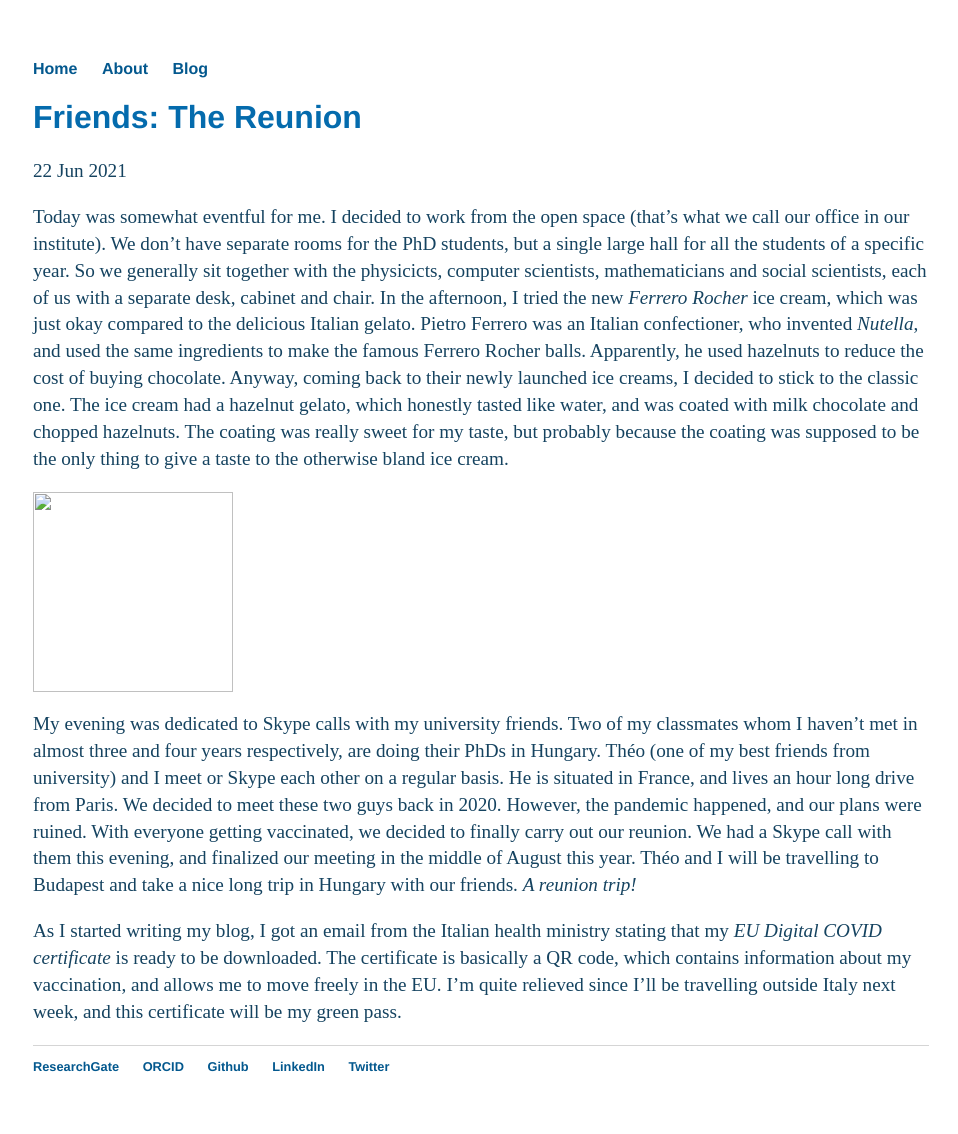
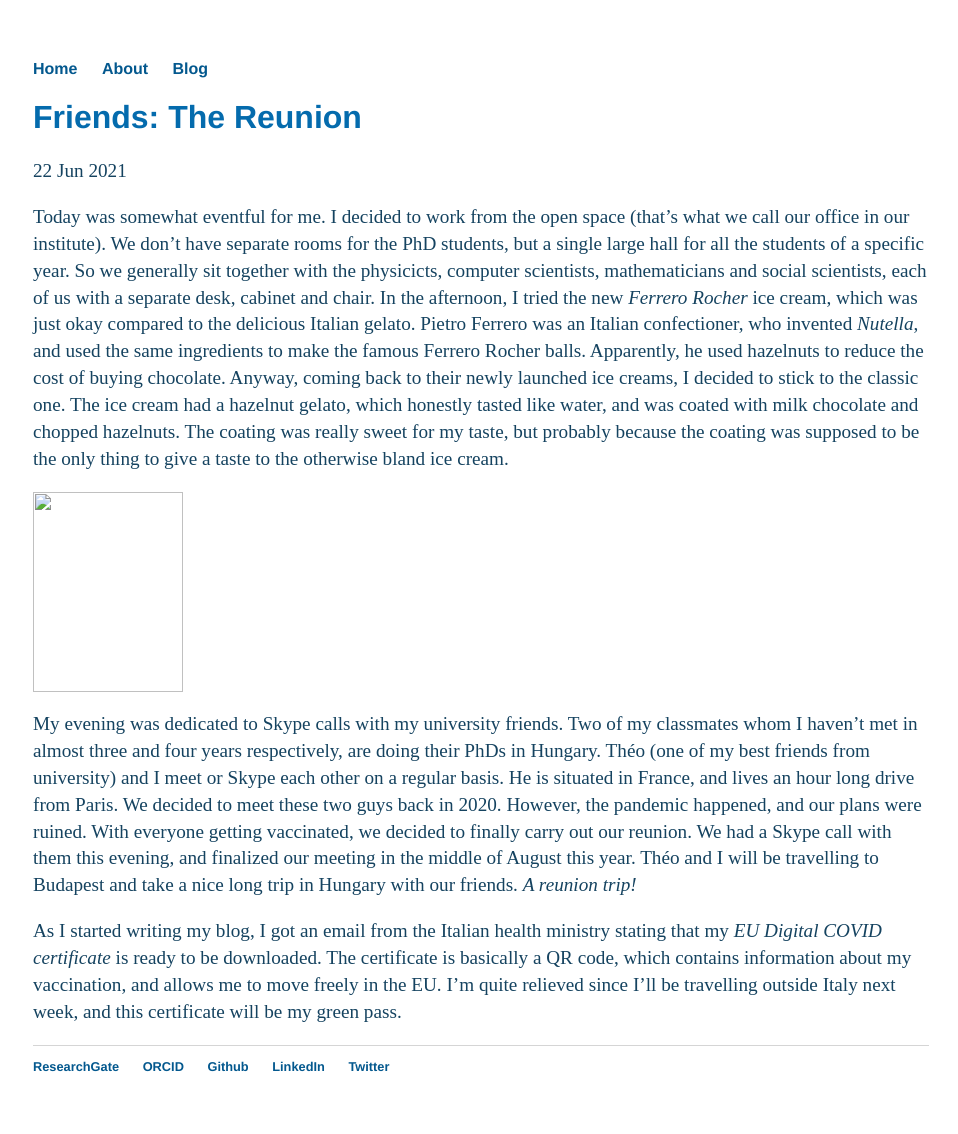
Before and after one commit to debashmitap/debashmitap.github.io, a Jekyll site: the page built from _posts/2021-06-22-reunion.md, in a window 1280 px wide. Shown: the whole page, without its empty margins (159-1117 px from the left). Built offline with Jekyll 4.4.1, drawn with Linux system fonts in a browser that asks for light colours.

Commit message:
Update 2021-06-22-reunion.md

```diff
--- a/_posts/2021-06-22-reunion.md
+++ b/_posts/2021-06-22-reunion.md
@@ -7,7 +7,7 @@ date: 2021-06-22
 Today was somewhat eventful for me. I decided to work from the open space (that's what we call our office in our institute). We don't have separate rooms for the PhD students, but a single large hall for all the students of a specific year. So we generally sit together with the physicicts, computer scientists, mathematicians and social scientists, each of us with a separate desk, cabinet and chair. In the afternoon, I tried the new *Ferrero Rocher* ice cream, which was just okay compared to the delicious Italian gelato. Pietro Ferrero was an Italian confectioner, who invented *Nutella*, and used the same ingredients to make the famous Ferrero Rocher balls. Apparently, he used hazelnuts to reduce the cost of buying chocolate. Anyway, coming back to their newly launched ice creams, I decided to stick to the classic one. The ice cream had a hazelnut gelato, which honestly tasted like water, and was coated with milk chocolate and chopped hazelnuts. The coating was really sweet for my taste, but probably because the coating was supposed to be the only thing to give a taste to the otherwise bland ice cream.
 
 
-<img src="../images/fr.jpg" width="200" height="200"/>
+<img src="../images/fr.jpg" width="150" height="200"/>
 
 
 My evening was dedicated to Skype calls with my university friends. Two of my classmates whom I haven't met in almost three and four years respectively, are doing their PhDs in Hungary. Théo (one of my best friends from university) and I meet or Skype each other on a regular basis. He is situated in France, and lives an hour long drive from Paris. We decided to meet these two guys back in 2020. However, the pandemic happened, and our plans were ruined. With everyone getting vaccinated, we decided to finally carry out our reunion. We had a Skype call with them this evening, and finalized our meeting in the middle of August this year. Théo and I will be travelling to Budapest and take a nice long trip in Hungary with our friends. *A reunion trip!*
```
